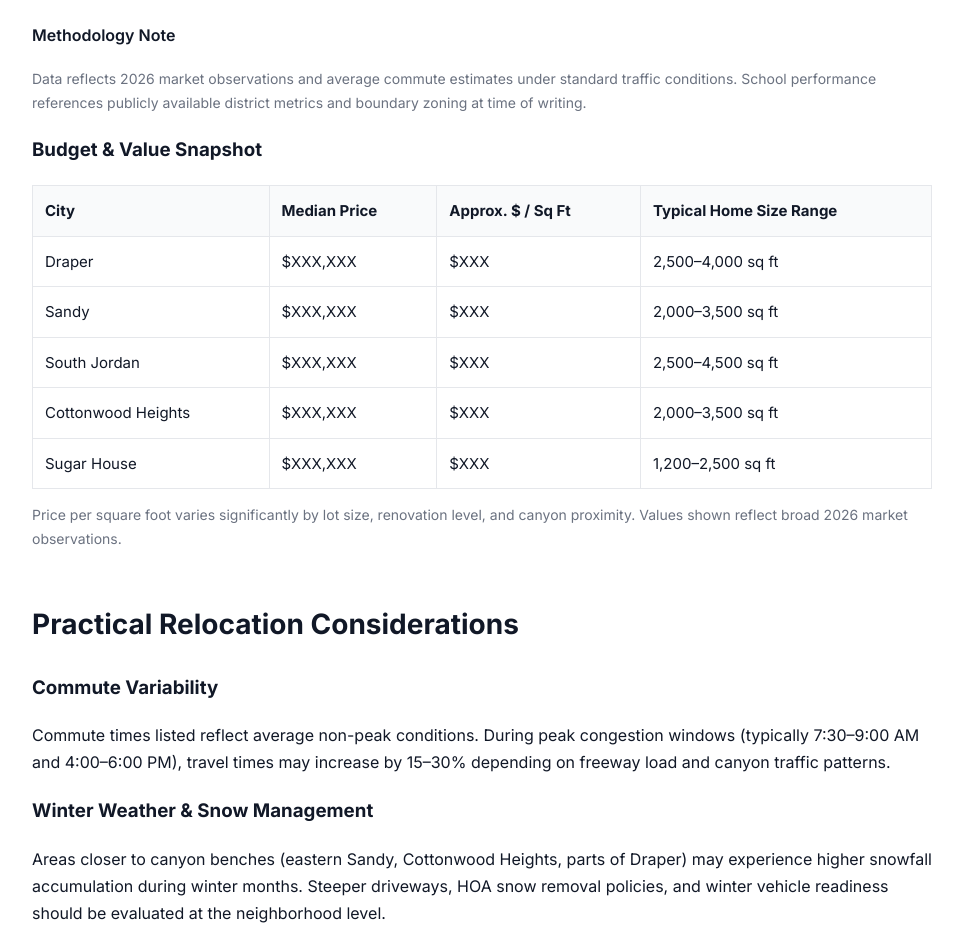
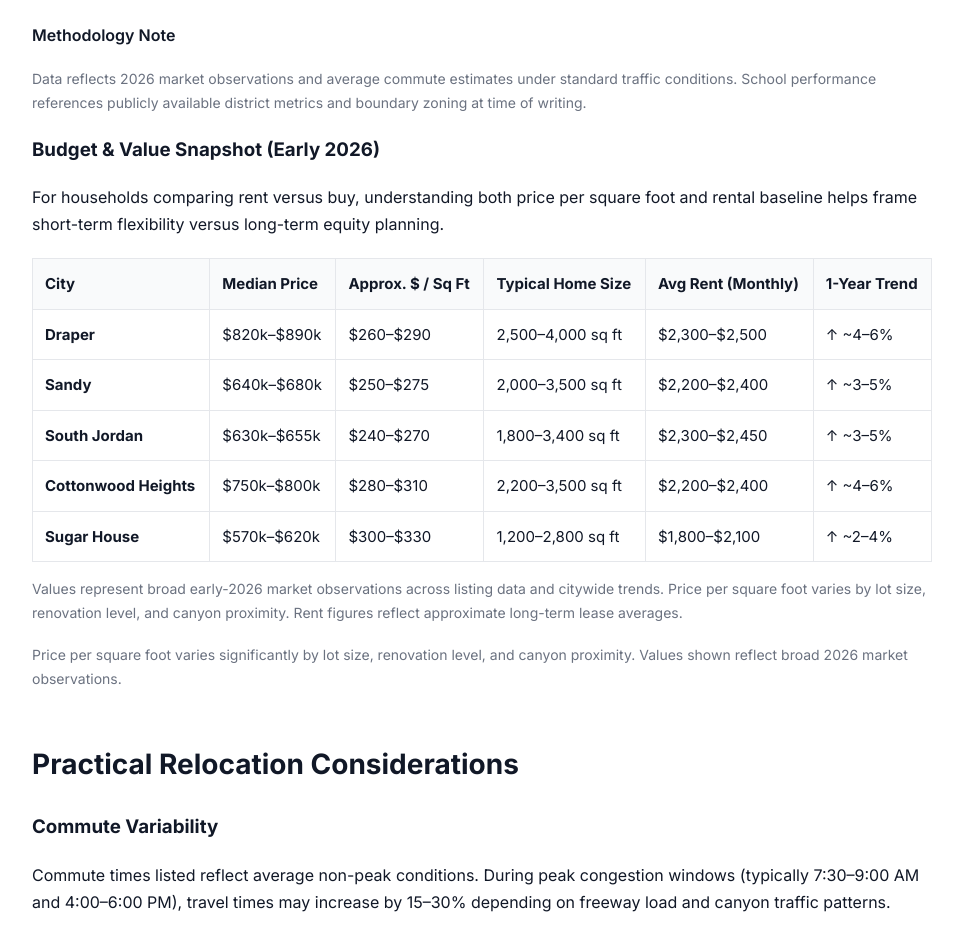
Before and after one commit to parikhtapan18/utahhomeintel, a plain HTML site: page guides/salt-lake-county-guide.html in a window 1280 px wide. Shown: the part 1204-2135 px from the top of the page, without its empty margins (158-1121 px from the left). Drawn offline with Linux system fonts and the light colour scheme.

Commit message:
Updated avg pricing and rent per month

```diff
--- a/guides/salt-lake-county-guide.html
+++ b/guides/salt-lake-county-guide.html
@@ -146,46 +146,72 @@ major cities using structured relocation metrics — not lifestyle marketing.
     district metrics and boundary zoning at time of writing.
 </p>
 
-<h3>Budget & Value Snapshot</h3>
-
+<h3>Budget & Value Snapshot (Early 2026)</h3>
+<p>
+    For households comparing rent versus buy, understanding both price per square foot
+    and rental baseline helps frame short-term flexibility versus long-term equity planning.
+</p>
 <table>
   <tr>
     <th>City</th>
     <th>Median Price</th>
     <th>Approx. $ / Sq Ft</th>
-  <th>Typical Home Size Range</th>
+    <th>Typical Home Size</th>
+    <th>Avg Rent (Monthly)</th>
+    <th>1-Year Trend</th>
   </tr>
+
   <tr>
-  <td>Draper</td>
-  <td>$XXX,XXX</td>
-  <td>$XXX</td>
+    <td><strong>Draper</strong></td>
+    <td>$820k–$890k</td>
+    <td>$260–$290</td>
     <td>2,500–4,000 sq ft</td>
+    <td>$2,300–$2,500</td>
+    <td>↑ ~4–6%</td>
   </tr>
+
   <tr>
-  <td>Sandy</td>
-  <td>$XXX,XXX</td>
-  <td>$XXX</td>
+    <td><strong>Sandy</strong></td>
+    <td>$640k–$680k</td>
+    <td>$250–$275</td>
     <td>2,000–3,500 sq ft</td>
+    <td>$2,200–$2,400</td>
+    <td>↑ ~3–5%</td>
   </tr>
+
   <tr>
-  <td>South Jordan</td>
-  <td>$XXX,XXX</td>
-  <td>$XXX</td>
-  <td>2,500–4,500 sq ft</td>
+    <td><strong>South Jordan</strong></td>
+    <td>$630k–$655k</td>
+    <td>$240–$270</td>
+    <td>1,800–3,400 sq ft</td>
+    <td>$2,300–$2,450</td>
+    <td>↑ ~3–5%</td>
   </tr>
+
   <tr>
-  <td>Cottonwood Heights</td>
-  <td>$XXX,XXX</td>
-  <td>$XXX</td>
-  <td>2,000–3,500 sq ft</td>
+    <td><strong>Cottonwood Heights</strong></td>
+    <td>$750k–$800k</td>
+    <td>$280–$310</td>
+    <td>2,200–3,500 sq ft</td>
+    <td>$2,200–$2,400</td>
+    <td>↑ ~4–6%</td>
   </tr>
+
   <tr>
-  <td>Sugar House</td>
-  <td>$XXX,XXX</td>
-  <td>$XXX</td>
-  <td>1,200–2,500 sq ft</td>
+    <td><strong>Sugar House</strong></td>
+    <td>$570k–$620k</td>
+    <td>$300–$330</td>
+    <td>1,200–2,800 sq ft</td>
+    <td>$1,800–$2,100</td>
+    <td>↑ ~2–4%</td>
   </tr>
 </table>
+
+<p style="font-size:14px; color:#6b7280; margin-top:15px;">
+Values represent broad early-2026 market observations across listing data and
+citywide trends. Price per square foot varies by lot size, renovation level,
+and canyon proximity. Rent figures reflect approximate long-term lease averages.
+</p>
 
 <p style="font-size:14px; color:#6b7280;">
     Price per square foot varies significantly by lot size, renovation level, and canyon proximity.
```
Lines whose indentation alone changed are shown as unchanged.
